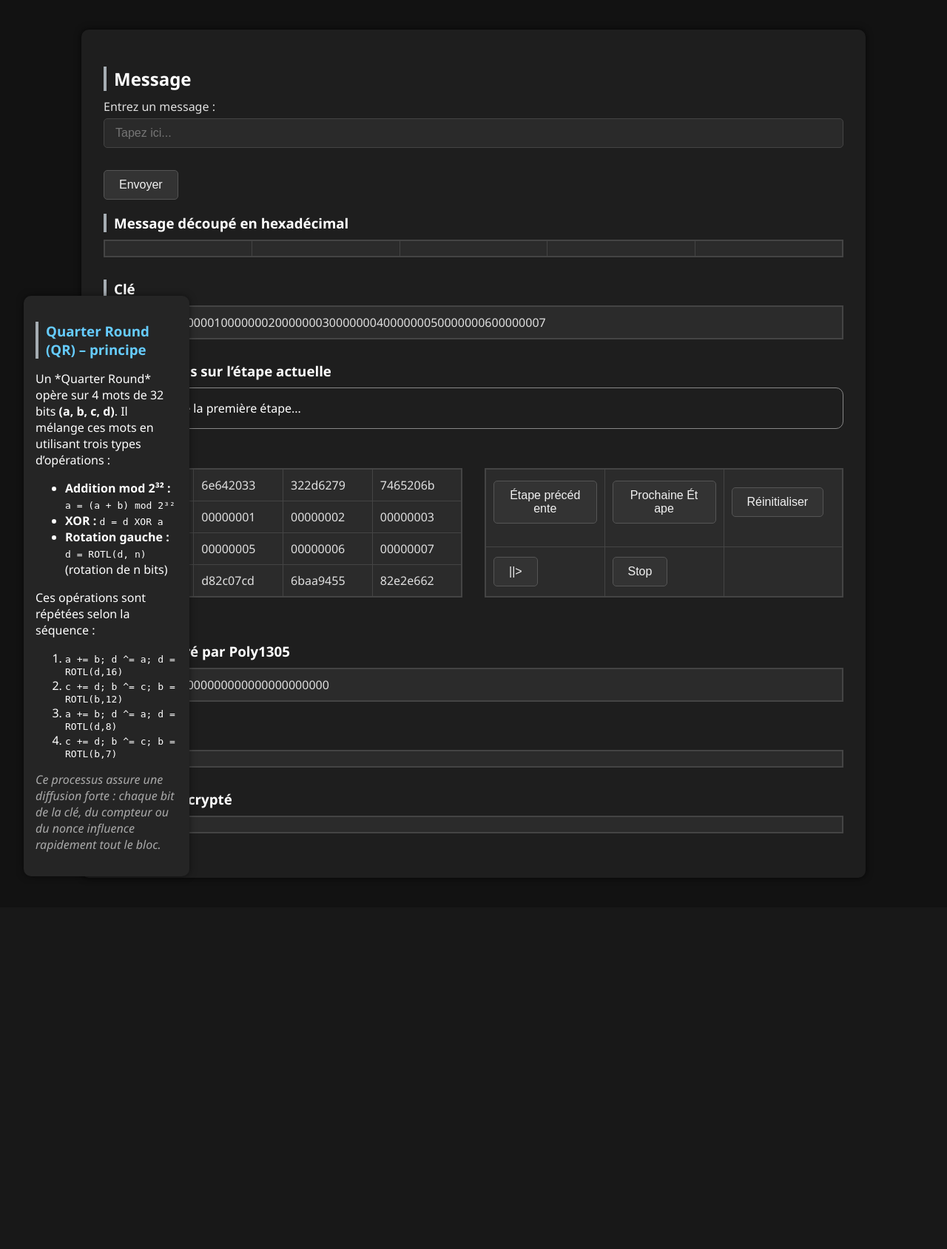
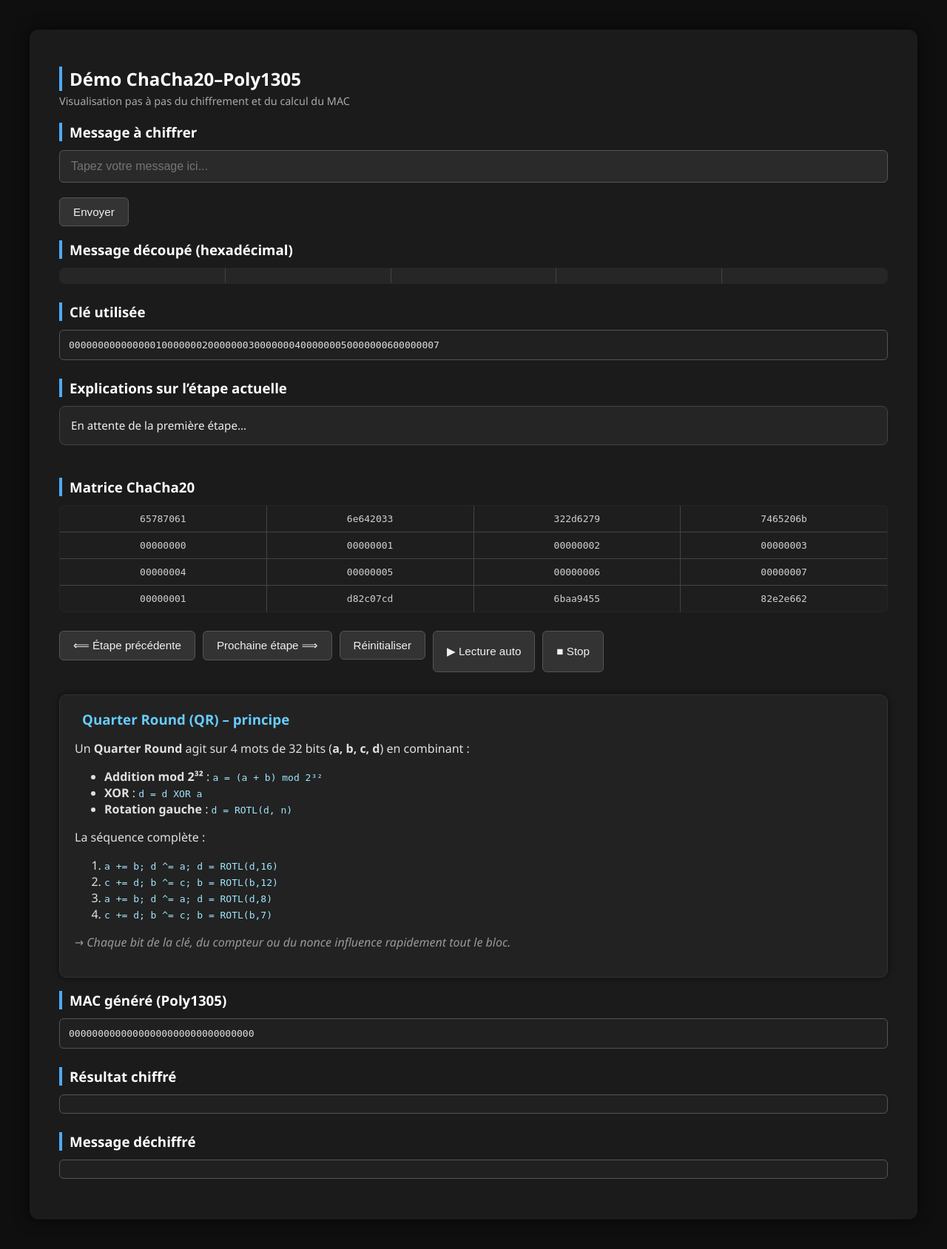
Before and after one commit to alegouix/projet_crypto_L3, a Django app: page / in a window 1280 px wide. Shown: the whole page at 74% size. Before the commit the page ends 1189 px from the top, so only its background shows below. Run offline with Django 5.2, Linux system fonts and the light colour scheme.

Commit message:
amélioration de la vue

```diff
--- a/application/polls/static/polls/style.css
+++ b/application/polls/static/polls/style.css
@@ -1,122 +1,167 @@
-/* Style sombre global */
+/* ----------- BASE ----------- */
 body {
-    font-family: 'Segoe UI', Tahoma, Geneva, Verdana, sans-serif;
-    background-color: #121212;
-    color: #e0e0e0;
-    margin: 40px;
+  font-family: 'Segoe UI', Tahoma, Geneva, Verdana, sans-serif;
+  background-color: #0f0f0f;
+  color: #e0e0e0;
+  margin: 0;
+  padding: 40px;
 }
 
 .page-container {
-    max-width: 1000px;
-    margin: 0 auto;
-    background: #1e1e1e;
-    padding: 30px;
-    border-radius: 10px;
-    box-shadow: 0 0 10px rgba(0, 0, 0, 0.7);
+  max-width: 1200px;
+  margin: 0 auto;
+  background: #1b1b1b;
+  padding: 30px 40px;
+  border-radius: 12px;
+  box-shadow: 0 0 20px rgba(0,0,0,0.7);
 }
 
-/* Titres */
+/* ----------- TITRES ----------- */
 h2, h3 {
-    color: #ffffff;
-    margin-bottom: 10px;
-    border-left: 4px solid #a6adb3;
-    padding-left: 10px;
+  color: #ffffff;
+  border-left: 4px solid #4dabf7;
+  padding-left: 10px;
+  margin-bottom: 12px;
 }
 
-/* Champ input */
-input[type="text"] {
-    width: 100%;
-    padding: 10px 15px;
-    margin-top: 5px;
-    margin-bottom: 30px;
-    background-color: #2a2a2a;
-    border: 1px solid #444;
-    border-radius: 5px;
-    font-size: 1rem;
-    color: #f1f1f1;
+.subtitle {
+  color: #aaa;
+  margin-top: -8px;
+  margin-bottom: 20px;
+  font-size: 0.9rem;
 }
 
-/* Tables */
-table {
-    width: 100%;
-    border-collapse: collapse;
-    margin-bottom: 30px;
-    background: #2b2b2b;
-    border: 2px solid #444;
-    table-layout: fixed;
+/* ----------- INPUT ----------- */
+input[type="text"] {
+  width: 100%;
+  padding: 12px 15px;
+  margin-bottom: 20px;
+  background-color: #2a2a2a;
+  border: 1px solid #555;
+  border-radius: 6px;
+  color: #f1f1f1;
+  font-size: 1rem;
 }
 
-th {
-    background-color: #c4c6c7;
-    color: #000000;
-    padding: 10px;
-    text-align: left;
-    font-weight: bold;
+button {
+  background-color: #333;
+  color: #f1f1f1;
+  padding: 10px 18px;
+  border: 1px solid #555;
+  border-radius: 6px;
+  font-size: 0.95rem;
+  cursor: pointer;
+  transition: background-color 0.3s ease, transform 0.2s ease;
 }
 
-td {
-    padding: 10px;
-    border: 1px solid #444;
-    color: #e0e0e0;
-    word-wrap: break-word;
-    overflow-wrap: break-word;
-    white-space: normal;
+button:hover {
+  background-color: #4dabf7;
+  color: #000;
+  transform: scale(1.03);
 }
 
-td {
-    word-break: break-all;
+button:active {
+  transform: scale(0.97);
 }
 
-/* Conteneur flex pour la matrice */
-.containerCtrlMatrice {
-    display: flex;
-    flex-direction: row;
-    gap: 30px;
-    margin-bottom: 30px;
+/* ----------- TABLES ----------- */
+.data-table {
+  width: 100%;
+  border-collapse: collapse;
+  background: #262626;
+  margin-bottom: 25px;
+  border-radius: 8px;
+  overflow: hidden;
+  border: 1px solid #444;
 }
 
-/* Responsive */
-@media (max-width: 768px) {
-    .containerCtrlMatrice {
-        flex-direction: column;
-    }
-
-    input[type="text"] {
-        font-size: 0.9rem;
-    }
+.data-table td {
+  padding: 10px;
+  text-align: center;
+  border: 1px solid #444;
+  font-family: monospace;
+  word-break: break-all;
+  color: #d0d0d0;
 }
 
-/* Liens et autres éléments interactifs (optionnel) */
-a, button {
-    color: #4dabf7;
-    text-decoration: none;
+/* ----------- MATRICE + QR ----------- */
+.matrix-flex {
+  display: flex;
+  flex-wrap: wrap;
+  gap: 30px;
+  align-items: flex-start;
+  justify-content: space-between;
 }
 
-a:hover, button:hover {
-    text-decoration: underline;
+.matrix-container {
+  flex: 1 1 60%;
 }
 
-button[type="submit"], #play, #stop {
-    background-color: #333; /* fond sombre */
-    color: #f1f1f1; /* texte clair */
-    padding: 10px 20px;
-    border: 1px solid #555; /* bord discret */
-    border-radius: 5px;
-    font-size: 1rem;
-    cursor: pointer;
-    transition: background-color 0.3s ease, transform 0.2s ease;
+.matrix-table td {
+  background: #1e1e1e;
 }
 
-/* Effet au survol */
-button[type="submit"]:hover, #play:hover , #stop:hover{
-    background-color: #4dabf7; /* bleu cohérent avec le style des liens */
-    color: #000;
-    text-decoration: none; /* override du underline global */
-    transform: scale(1.03);
+.matrix-controls {
+  display: flex;
+  flex-wrap: wrap;
+  gap: 10px;
+  margin-top: 15px;
 }
 
-/* Effet lorsqu'on clique */
-button[type="submit"]:active, #play:active, #stop:active {
-    transform: scale(0.98);
-    background-color: #339af0;
+/* ----------- PANNEAU QR ----------- */
+.qr-explanation {
+  flex: 1 1 35%;
+  background: #222;
+  padding: 20px;
+  border-radius: 10px;
+  border: 1px solid #333;
+  box-shadow: 0 0 10px rgba(0,0,0,0.5);
 }
+
+.qr-explanation h3 {
+  color: #66ccff;
+  border: none;
+  margin-top: 0;
+}
+
+.qr-explanation code {
+  color: #a0e7ff;
+}
+
+.qr-explanation .note {
+  font-style: italic;
+  color: #999;
+}
+
+/* ----------- EXPLICATION DYNAMIQUE ----------- */
+.explanation-box {
+  background: #252525;
+  border: 1px solid #444;
+  border-radius: 8px;
+  padding: 15px;
+  font-size: 0.95rem;
+  color: #f0f0f0;
+  margin-bottom: 25px;
+  line-height: 1.4em;
+}
+
+/* ----------- BOX MAC / RES ----------- */
+.key-box {
+  background: #202020;
+  border: 1px solid #555;
+  padding: 12px;
+  border-radius: 6px;
+  font-family: monospace;
+  word-break: break-all;
+  margin-bottom: 25px;
+}
+
+/* ----------- RESPONSIVE ----------- */
+@media (max-width: 768px) {
+  .matrix-flex {
+    flex-direction: column;
+  }
+  button {
+    flex: 1 1 auto;
+  }
+}
--- a/application/polls/templates/polls/index.html
+++ b/application/polls/templates/polls/index.html
@@ -1,29 +1,34 @@
 {% load static %}
 <head>
   <meta charset="utf-8"/>
+  <link rel="stylesheet" href="{% static 'polls/style.css' %}">
 </head>
 
-<link rel="stylesheet" href="{% static 'polls/style.css' %}">
+<body>
+<div class="page-container">
+  <header>
+    <h2>Démo ChaCha20–Poly1305</h2>
+    <p class="subtitle">Visualisation pas à pas du chiffrement et du calcul du MAC</p>
+  </header>
 
-<div class="page-container">
-
-    <h2>Message</h2>
-    <form id="form" method="POST">
+  <section class="input-section">
+    <h3>Message à chiffrer</h3>
+    <form id="form" method="POST" class="form-message">
       {% csrf_token %}
-        <label for="message">Entrez un message :</label>
-        <input type="text" id="message" name="message" placeholder="Tapez ici..." required />
+      <input type="text" id="message" name="message" placeholder="Tapez votre message ici..." required />
       <button type="submit">Envoyer</button>
     </form>
+  </section>
 
-    <h3>Message découpé en hexadécimal</h3>
-    <table>
+  <section>
+    <h3>Message découpé (hexadécimal)</h3>
+    <table class="data-table">
       <tbody>
         {% with parties_count=parties|length %}
           <tr>
             {% for part in parties %}
               <td>{{ part }}</td>
             {% endfor %}
-
             {% if parties_count < 5 %}
               {% for _ in "12345"|slice:":{{ 5|add:-parties_count }}" %}
                 <td></td>
@@ -33,138 +38,95 @@
         {% endwith %}
       </tbody>
     </table>
+  </section>
 
+  <section>
+    <h3>Clé utilisée</h3>
+    <div class="key-box" id="key_str">{{ key_str }}</div>
+  </section>
 
-    <h3>Clé</h3>
-    <table>
+  <section class="explanation-section">
+    <h3>Explications sur l’étape actuelle</h3>
+    <div id="explanation" class="explanation-box">
+      En attente de la première étape...
+    </div>
+  </section>
+
+  <section class="matrix-section">
+    <div class="matrix-flex">
+      <div class="matrix-container">
+        <h3>Matrice ChaCha20</h3>
+        <table class="data-table matrix-table">
           <tbody>
             <tr>
-                <td id="key_str">{{ key_str }}</td>
+              <td id="c1">{{ c1 }}</td><td id="c2">{{ c2 }}</td><td id="c3">{{ c3 }}</td><td id="c4">{{ c4 }}</td>
+            </tr>
+            <tr>
+              <td id="k1">{{ k1 }}</td><td id="k2">{{ k2 }}</td><td id="k3">{{ k3 }}</td><td id="k4">{{ k4 }}</td>
+            </tr>
+            <tr>
+              <td id="k5">{{ k5 }}</td><td id="k6">{{ k6 }}</td><td id="k7">{{ k7 }}</td><td id="k8">{{ k8 }}</td>
+            </tr>
+            <tr>
+              <td id="ct">{{ ct }}</td><td id="n1">{{ n1 }}</td><td id="n2">{{ n2 }}</td><td id="n3">{{ n3 }}</td>
             </tr>
           </tbody>
         </table>
 
-
-    <h3>Explications sur l’étape actuelle</h3>
-    <div id="explanation" style="border:1px solid #888; padding:1em; border-radius:10px; background:#1e1e1e; color:white;">
-        En attente de la première étape...
+        <div class="matrix-controls">
+          <form id="form_control_previous" method="POST">{% csrf_token %}
+            <button id="buttonPrevious" type="submit">⟸ Étape précédente</button>
+          </form>
+          <form id="form_control_next" method="POST">{% csrf_token %}
+            <button id="buttonNext" type="submit">Prochaine étape ⟹</button>
+          </form>
+          <form id="form_control_reset" method="POST">{% csrf_token %}
+            <button type="submit">Réinitialiser</button>
+          </form>
+          <button id="play">▶ Lecture auto</button>
+          <button id="stop">■ Stop</button>
+        </div>
       </div>
 
-    <h3>Matrice</h3>
-    <div class="containerCtrlMatrice">
-        <div class="qr-explanation"
-            style="position:absolute; right:80%; top:50%; width:15%; padding:1em; border-radius:10px; background:#252525; color:white; box-shadow:0 0 10px rgba(0,0,0,0.5);">
-            <h3 style="color:#66ccff;">Quarter Round (QR) – principe</h3>
+      <aside class="qr-explanation">
+        <h3>Quarter Round (QR) – principe</h3>
         <p>
-                Un *Quarter Round* opère sur 4 mots de 32 bits <b>(a, b, c, d)</b>.
-                Il mélange ces mots en utilisant trois types d’opérations :
+          Un <b>Quarter Round</b> agit sur 4 mots de 32 bits (<b>a, b, c, d</b>)
+          en combinant :
         </p>
         <ul>
-                <li><b>Addition mod 2³² :</b> <code>a = (a + b) mod 2³²</code></li>
-                <li><b>XOR :</b> <code>d = d XOR a</code></li>
-                <li><b>Rotation gauche :</b> <code>d = ROTL(d, n)</code> (rotation de n bits)</li>
+          <li><b>Addition mod 2³²</b> : <code>a = (a + b) mod 2³²</code></li>
+          <li><b>XOR</b> : <code>d = d XOR a</code></li>
+          <li><b>Rotation gauche</b> : <code>d = ROTL(d, n)</code></li>
         </ul>
-            <p>Ces opérations sont répétées selon la séquence :</p>
+        <p>La séquence complète :</p>
         <ol>
           <li><code>a += b; d ^= a; d = ROTL(d,16)</code></li>
           <li><code>c += d; b ^= c; b = ROTL(b,12)</code></li>
           <li><code>a += b; d ^= a; d = ROTL(d,8)</code></li>
           <li><code>c += d; b ^= c; b = ROTL(b,7)</code></li>
         </ol>
-            <p style="font-style:italic; color:#aaa;">
-                Ce processus assure une diffusion forte : chaque bit de la clé, du compteur ou du nonce influence rapidement
-                tout le bloc.
+        <p class="note">
+          → Chaque bit de la clé, du compteur ou du nonce influence rapidement tout le bloc.
         </p>
+      </aside>
     </div>
-        <table>
-            <tbody>
-                <tr>
-                    <td id="c1">{{ c1 }}</td>
-                    <td id="c2">{{ c2 }}</td>
-                    <td id="c3">{{ c3 }}</td>
-                    <td id="c4">{{ c4 }}</td>
-                </tr>
-                <tr>
-                    <td id="k1">{{ k1 }}</td>
-                    <td id="k2">{{ k2 }}</td>
-                    <td id="k3">{{ k3 }}</td>
-                    <td id="k4">{{ k4 }}</td>
-                </tr>
-                <tr>
-                    <td id="k5">{{ k5 }}</td>
-                    <td id="k6">{{ k6 }}</td>
-                    <td id="k7">{{ k7 }}</td>
-                    <td id="k8">{{ k8 }}</td>
-                </tr>
-                <tr>
-                    <td id="ct">{{ ct }}</td>
-                    <td id="n1">{{ n1 }}</td>
-                    <td id="n2">{{ n2 }}</td>
-                    <td id="n3">{{ n3 }}</td>
-                </tr>
-            </tbody>
-        </table>
+  </section>
 
-        <table>
-            <tbody>
-                <tr>
-                    <td>
-                        <form id="form_control_previous" method="POST">
-                            {% csrf_token %}
-                            <button id="buttonPrevious" type="submit">Étape précédente</button>
-                        </form>
-                    </td>
-                    <td>
-                        <form id="form_control_next" method="POST">
-                            {% csrf_token %}
-                            <button id="buttonNext" type="submit">Prochaine Étape</button>
-                        </form>
-                    </td>
-                    <td>
-                        <form id="form_control_reset" method="POST">
-                            {% csrf_token %}
-                            <button type="submit">Réinitialiser</button>
-                        </form>
-                    </td>
-                </tr>
-                <tr>
-                    <td>
-                        <button id="play">||></button>
-                    </td>
-                    <td>
-                        <button id="stop">Stop</button>
-                    </td>
-                </tr>
-            </tbody>
-        </table>
-    </div>
+  <section>
+    <h3>MAC généré (Poly1305)</h3>
+    <div class="key-box" id="mac">{{ mac }}</div>
+  </section>
 
-    <h3>MAC Généré par Poly1305</h3>
-    <table>
-        <tbody>
-            <tr>
-                <td style="word-break: break-all" id="mac">{{ mac }}</td>
-            </tr>
-        </tbody>
-    </table>
+  <section>
+    <h3>Résultat chiffré</h3>
+    <div class="key-box" id="res">{{ res }}</div>
+  </section>
 
-    <h3>Résultat</h3>
-    <table>
-        <tbody>
-            <tr>
-                <td style="word-break: break-all" id="res">{{ res }}</td>
-            </tr>
-        </tbody>
-    </table>
-
-    <h3>Mesage décrypté</h3>
-    <table>
-        <tbody>
-            <tr>
-                <td style="word-break: break-all" id="decrypt">{{ decrypt }}</td>
-            </tr>
-        </tbody>
-    </table>
+  <section>
+    <h3>Message déchiffré</h3>
+    <div class="key-box" id="decrypt">{{ decrypt }}</div>
+  </section>
 </div>
 
 <script>
```
Lines whose indentation alone changed are shown as unchanged.
